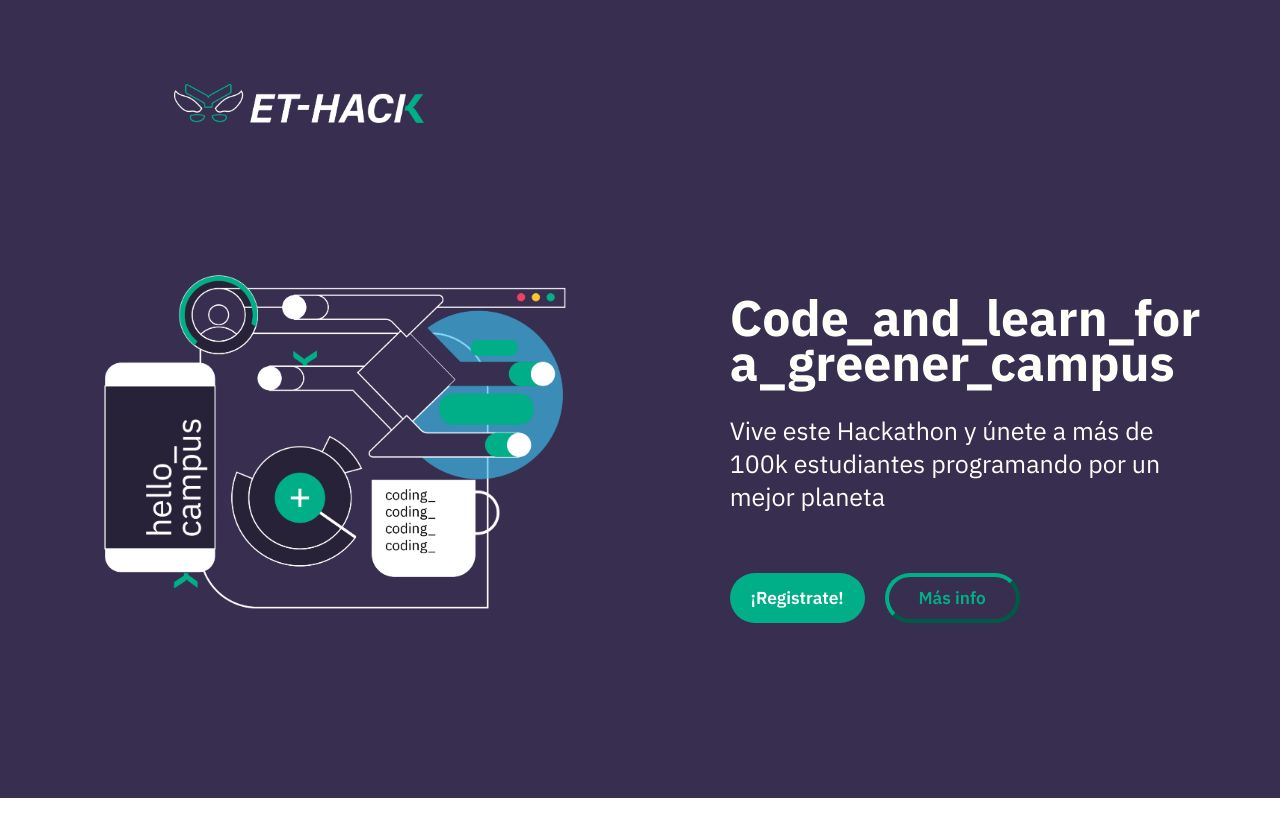
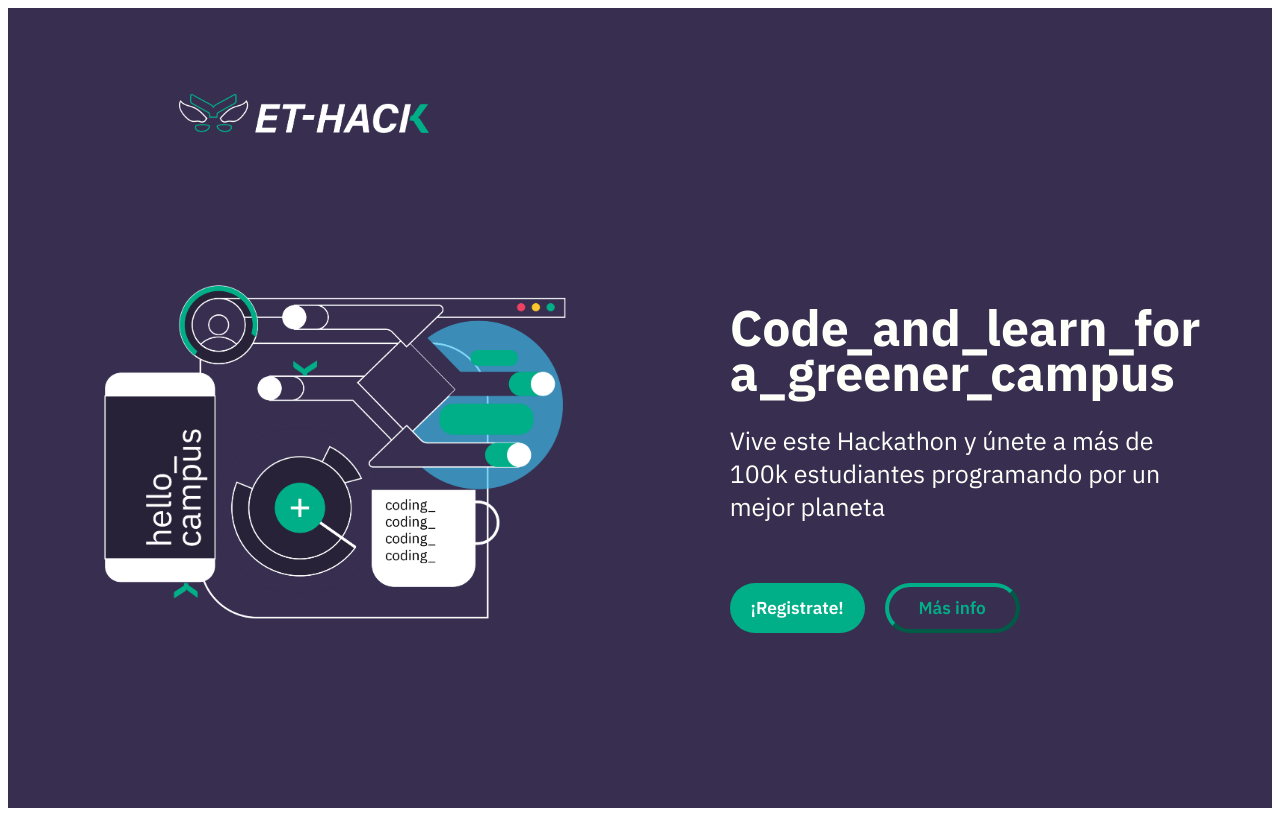
Before and after one commit to DanielCarrami/et-hack, an Angular app in the folder hack-frontend/: page / in a window 1280 px wide. Built offline with nearby package versions, Linux system fonts and the light colour scheme.

Commit message:
Pantalla terminada

```diff
--- a/hack-frontend/src/app/landing-page/landing-page.component.scss
+++ b/hack-frontend/src/app/landing-page/landing-page.component.scss
@@ -2,7 +2,6 @@
     background-color: #372e50;
     color: #fffffa;
     height: 100vh;
-    margin: -10px;
     overflow: hidden;
     display: flex;
     align-items: center;
```
